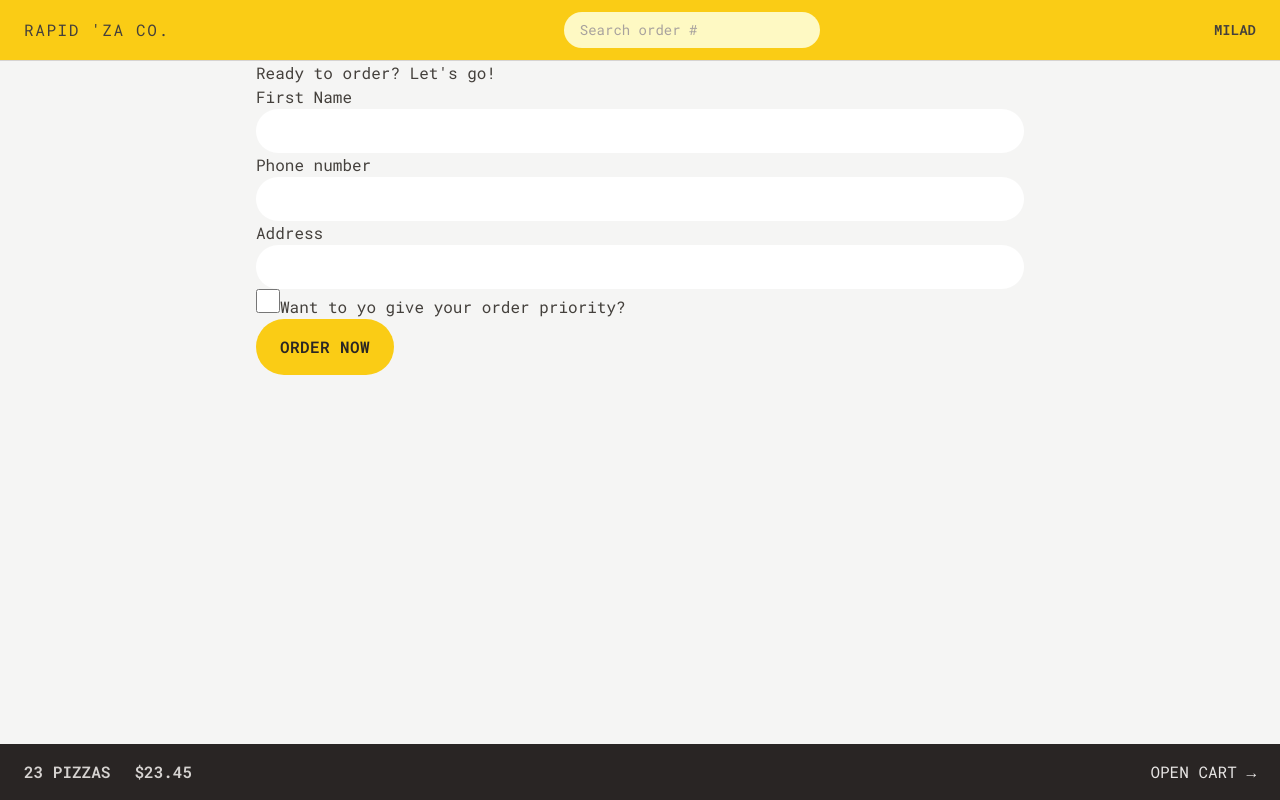
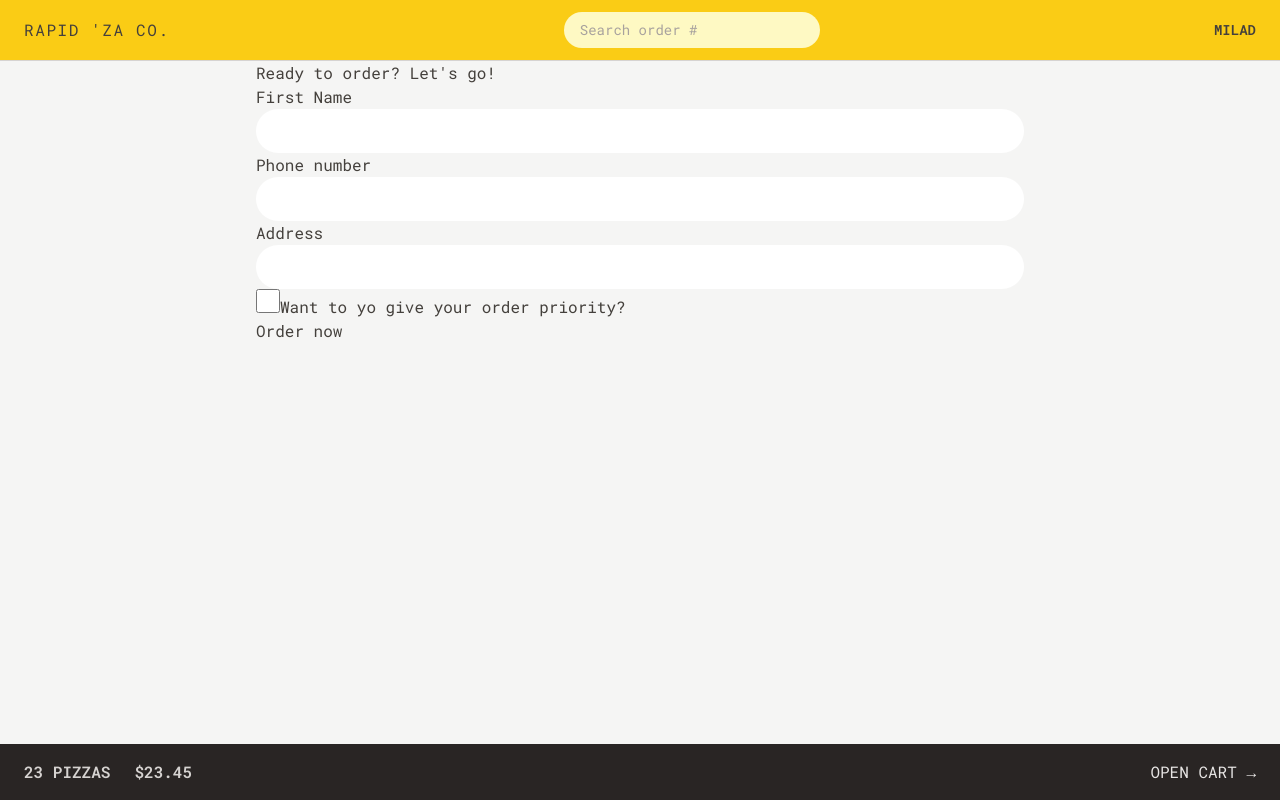
Before and after one commit to JS-Mechanic/Rapid-Za, a React (Vite) app: page /order/new in a window 1280 px wide. Built offline with nearby package versions, Linux system fonts and the light colour scheme.

Commit message:
Customizing button styles using type prop

```diff
--- a/src/ui/Button.jsx
+++ b/src/ui/Button.jsx
@@ -1,18 +1,24 @@
 import {Link} from "react-router-dom";
-export default function Button({children, disabled, to}) {
-	const className =
-		"inline-block rounded-full bg-yellow-400 px-4 py-3 font-semibold uppercase" +
+export default function Button({children, disabled, to, type}) {
+	const base =
+		"inline-block rounded-full bg-yellow-400 font-semibold uppercase" +
 		" tracking-wide text-stone-800 transition-colors duration-300 hover:bg-yellow-300" +
 		" focus:outline-none focus:ring focus:ring-yellow-300 focus:ring-offset-2" +
-		" disabled:cursor-not-allowed sm:px-6 sm:py-4";
+		" disabled:cursor-not-allowed";
+
+	const styles = {
+		primary: base + " px-4 py-3 md:px-6 md:py-4",
+		small: base + " px-4 py-2 md:px-5 md:py-2.5 text-xs",
+	};
+
 	if (to)
 		return (
-			<Link to={to} className={className}>
+			<Link to={to} className={styles[type]}>
 				{children}
 			</Link>
 		);
 	return (
-		<button disabled={disabled} className={className}>
+		<button disabled={disabled} className={styles[type]}>
 			{children}
 		</button>
 	);
```
